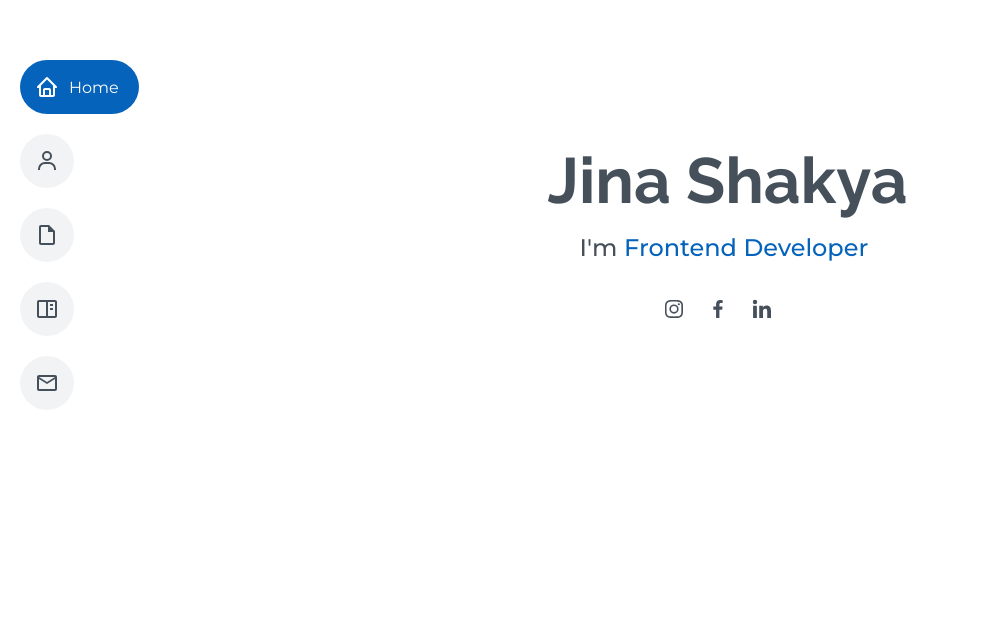
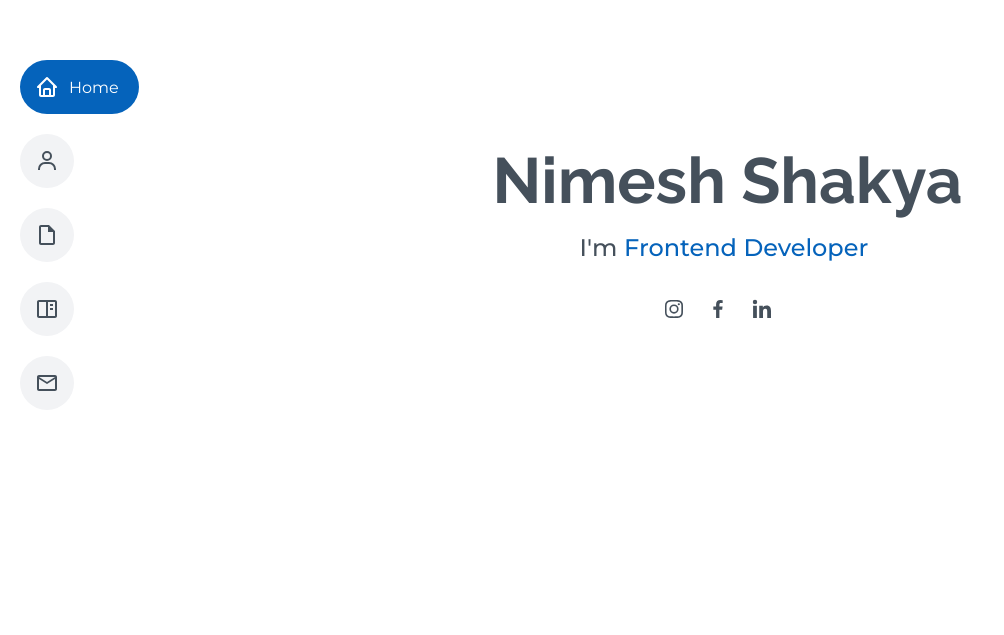
Before and after one commit to nimeshakya/nimeshakya.github.io, a React (Vite) app: page / in a window 1280 px wide. Shown: the part 165-800 px from the top of the page, without its empty margins (0-1004 px from the left). Built offline with nearby package versions, Linux system fonts and the light colour scheme.

Commit message:
reverted test changes

```diff
--- a/src/sections/Home/Home.jsx
+++ b/src/sections/Home/Home.jsx
@@ -32,7 +32,7 @@ const Home = ({ refHome }) => {
     return (
         <section id='home' ref={refHome}>
             <article>
-                <h1>Jina Shakya</h1>
+                <h1>Nimesh Shakya</h1>
                 <p>
                     I'm{' '}
                     <span>
```
